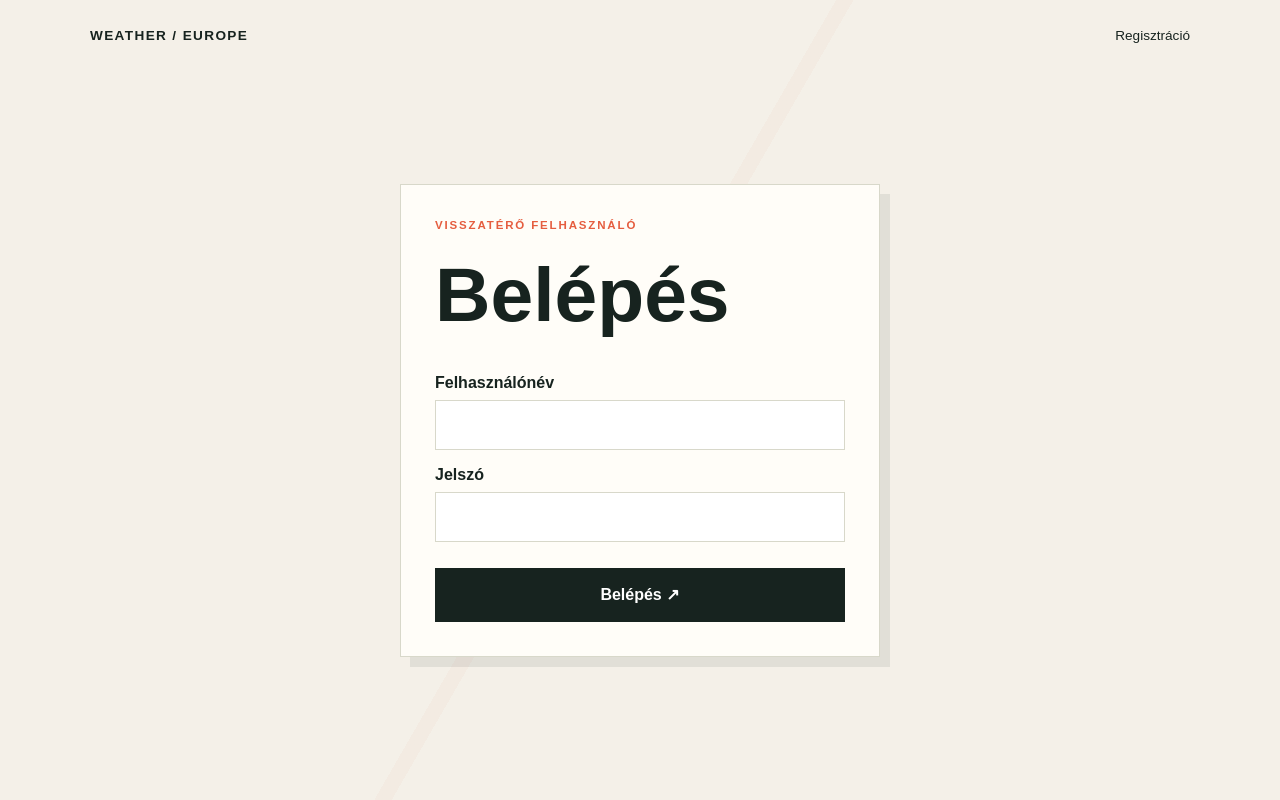
After one commit to backand-prog/idojaras, a Flask app: page /login in a window 1280 px wide. The commit adds this page. Run offline with Flask 3, Linux system fonts and the light colour scheme.

Commit message:
Add SQLite registration and login

```diff
--- a/app.py
+++ b/app.py
@@ -1,9 +1,14 @@
+import os
+import sqlite3
 from urllib.parse import quote
 
 import requests
-from flask import Flask, render_template, request
+from flask import Flask, flash, redirect, render_template, request, session, url_for
+from werkzeug.security import check_password_hash, generate_password_hash
 
 app = Flask(__name__)
+app.config["SECRET_KEY"] = os.environ.get("SECRET_KEY", "dev-secret-change-me")
+DATABASE = os.path.join(os.path.dirname(__file__), "weather.db")
 
 CAPITALS = [
     "Budapest",
@@ -21,11 +26,85 @@ CAPITALS = [
 ]
 
 
+def get_db():
+    connection = sqlite3.connect(DATABASE)
+    connection.row_factory = sqlite3.Row
+    return connection
+
+
+def init_db():
+    with get_db() as connection:
+        connection.execute(
+            """
+            CREATE TABLE IF NOT EXISTS users (
+                id INTEGER PRIMARY KEY AUTOINCREMENT,
+                username TEXT NOT NULL UNIQUE,
+                password_hash TEXT NOT NULL,
+                created_at TEXT NOT NULL DEFAULT CURRENT_TIMESTAMP
+            )
+            """
+        )
+
+
 def get_temperature(city):
     url = f"https://wttr.in/{quote(city)}?format=j1"
     response = requests.get(url, timeout=10)
     response.raise_for_status()
     return response.json()["current_condition"][0]["temp_C"]
+
+
+@app.route("/register", methods=["GET", "POST"])
+def register():
+    if request.method == "POST":
+        username = request.form.get("username", "").strip()
+        password = request.form.get("password", "")
+        password_confirmation = request.form.get("password_confirmation", "")
+
+        if len(username) < 3:
+            flash("A felhasználónév legalább 3 karakter legyen.", "error")
+        elif len(password) < 8:
+            flash("A jelszó legalább 8 karakter legyen.", "error")
+        elif password != password_confirmation:
+            flash("A két jelszó nem egyezik.", "error")
+        else:
+            try:
+                with get_db() as connection:
+                    connection.execute(
+                        "INSERT INTO users (username, password_hash) VALUES (?, ?)",
+                        (username, generate_password_hash(password)),
+                    )
+                flash("A regisztráció sikeres. Most már bejelentkezhetsz.", "success")
+                return redirect(url_for("login"))
+            except sqlite3.IntegrityError:
+                flash("Ez a felhasználónév már foglalt.", "error")
+
+    return render_template("register.html")
+
+
+@app.route("/login", methods=["GET", "POST"])
+def login():
+    if request.method == "POST":
+        username = request.form.get("username", "").strip()
+        password = request.form.get("password", "")
+        with get_db() as connection:
+            user = connection.execute(
+                "SELECT * FROM users WHERE username = ?", (username,)
+            ).fetchone()
+
+        if user is None or not check_password_hash(user["password_hash"], password):
+            flash("Hibás felhasználónév vagy jelszó.", "error")
+        else:
+            session["user_id"] = user["id"]
+            session["username"] = user["username"]
+            return redirect(url_for("index"))
+
+    return render_template("login.html")
+
+
+@app.route("/logout")
+def logout():
+    session.clear()
+    return redirect(url_for("index"))
 
 
 @app.route("/")
@@ -51,4 +130,8 @@ def index():
 
 
 if __name__ == "__main__":
+    init_db()
     app.run(debug=True)
+
+
+init_db()
--- a/static/style.css
+++ b/static/style.css
@@ -28,6 +28,12 @@ body::before {
     background-image: linear-gradient(120deg, transparent 0 48%, rgba(229, 93, 63, .08) 48% 49%, transparent 49%), radial-gradient(#c6cabb 0.7px, transparent 0.7px);
     background-size: auto, 18px 18px;
 }
+
+.site-nav { width: min(1100px, calc(100% - 48px)); margin: 0 auto; padding: 28px 0; display: flex; justify-content: space-between; align-items: center; font-size: .85rem; }
+.site-nav a { color: var(--ink); text-decoration: none; }
+.brand { font-weight: 700; letter-spacing: .1em; }
+.account-links { display: flex; align-items: center; gap: 20px; color: var(--muted); }
+.nav-button { padding: 10px 14px; color: #fff !important; background: var(--ink); }
 
 .weather-app {
     width: min(1100px, calc(100% - 48px));
@@ -65,9 +71,21 @@ button:hover { background: var(--accent); border-color: var(--accent); }
 .status { color: var(--muted); font-size: .85rem; }
 .status-dot { display: inline-block; width: 8px; height: 8px; margin-right: 6px; border-radius: 50%; background: #5b9d72; }
 .error { margin-top: 32px; padding: 14px; color: #9a3422; background: #fff0eb; }
+.auth-page { width: min(100% - 32px, 480px); margin: auto; padding: 50px 0 80px; }
+.auth-panel { padding: 34px; background: var(--panel); border: 1px solid var(--line); box-shadow: 10px 10px 0 rgba(23, 35, 31, .08); }
+.auth-panel h1 { margin-bottom: 28px; font-size: clamp(2.8rem, 9vw, 4.8rem); }
+.auth-form { display: grid; }
+.auth-form label { margin: 16px 0 8px; }
+.auth-form input { min-height: 50px; padding: 0 14px; border: 1px solid var(--line); background: #fff; font: inherit; }
+.auth-form button { margin-top: 26px; }
+.flash { padding: 12px; font-size: .9rem; }
+.flash.error { color: #9a3422; background: #fff0eb; }
+.flash.success { color: #27643e; background: #eaf6ed; }
 footer { padding: 20px 24px; color: var(--muted); text-align: center; font-size: .8rem; }
 
 @media (max-width: 700px) {
+    .site-nav { width: calc(100% - 32px); align-items: flex-start; gap: 18px; }
+    .account-links { gap: 10px; text-align: right; flex-wrap: wrap; justify-content: flex-end; }
     .weather-app { width: min(100% - 32px, 500px); padding: 48px 0 32px; grid-template-columns: 1fr; gap: 48px; }
     h1 { font-size: clamp(3.1rem, 15vw, 5rem); }
     .weather-panel { padding: 22px; box-shadow: 7px 7px 0 rgba(23, 35, 31, .08); }
--- /dev/null
+++ b/templates/login.html
@@ -0,0 +1,31 @@
+<!doctype html>
+<html lang="hu">
+<head>
+    <meta charset="utf-8">
+    <meta name="viewport" content="width=device-width, initial-scale=1">
+    <title>Belépés | Európai időjárás</title>
+    <link rel="stylesheet" href="{{ url_for('static', filename='style.css') }}">
+</head>
+<body>
+    <nav class="site-nav">
+        <a class="brand" href="{{ url_for('index') }}">WEATHER / EUROPE</a>
+        <a href="{{ url_for('register') }}">Regisztráció</a>
+    </nav>
+    <main class="auth-page">
+        <section class="auth-panel">
+            <p class="eyebrow">VISSZATÉRŐ FELHASZNÁLÓ</p>
+            <h1>Belépés</h1>
+            {% with messages = get_flashed_messages(with_categories=true) %}
+                {% for category, message in messages %}<p class="flash {{ category }}">{{ message }}</p>{% endfor %}
+            {% endwith %}
+            <form method="post" class="auth-form">
+                <label for="username">Felhasználónév</label>
+                <input id="username" name="username" type="text" required autocomplete="username">
+                <label for="password">Jelszó</label>
+                <input id="password" name="password" type="password" required autocomplete="current-password">
+                <button type="submit">Belépés <span aria-hidden="true">↗</span></button>
+            </form>
+        </section>
+    </main>
+</body>
+</html>
```
Also changed, not shown: templates/index.html (+12 -0 lines), templates/register.html (added, +33 -0 lines), 2 other files.
